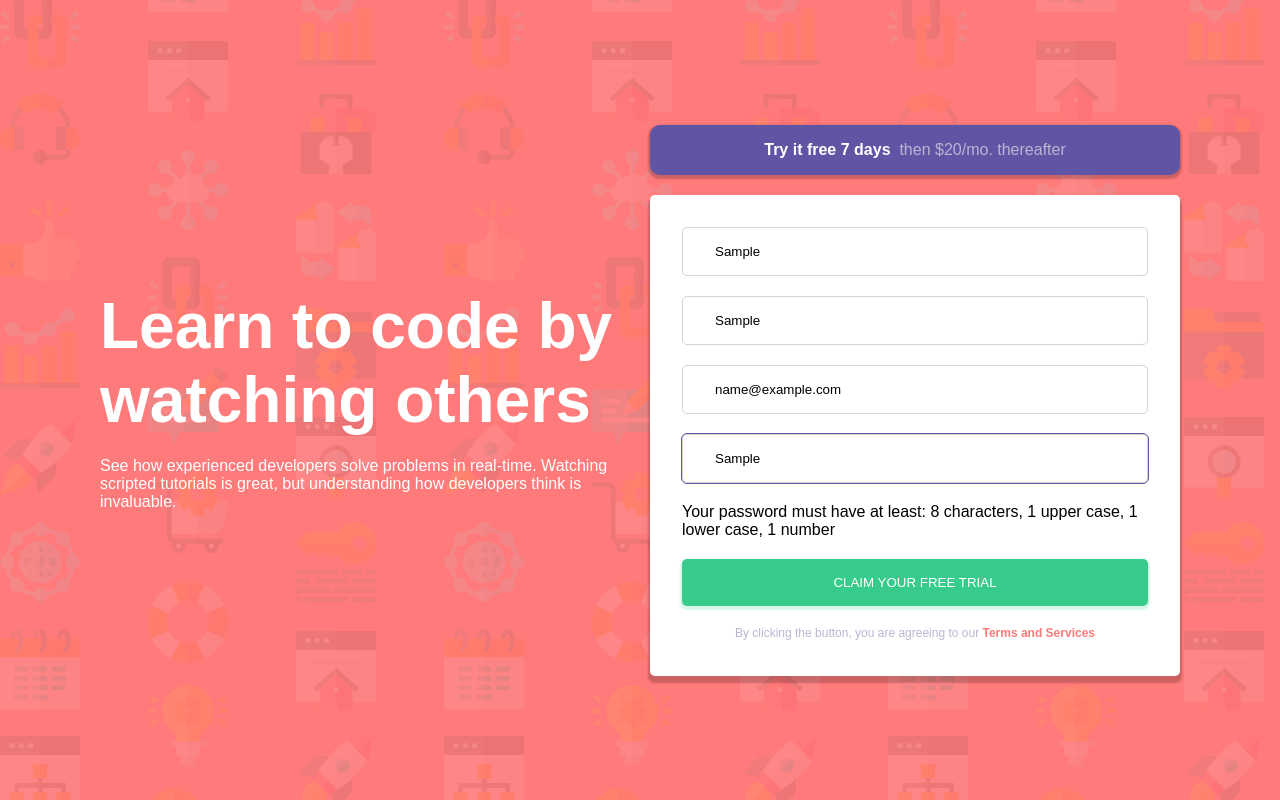
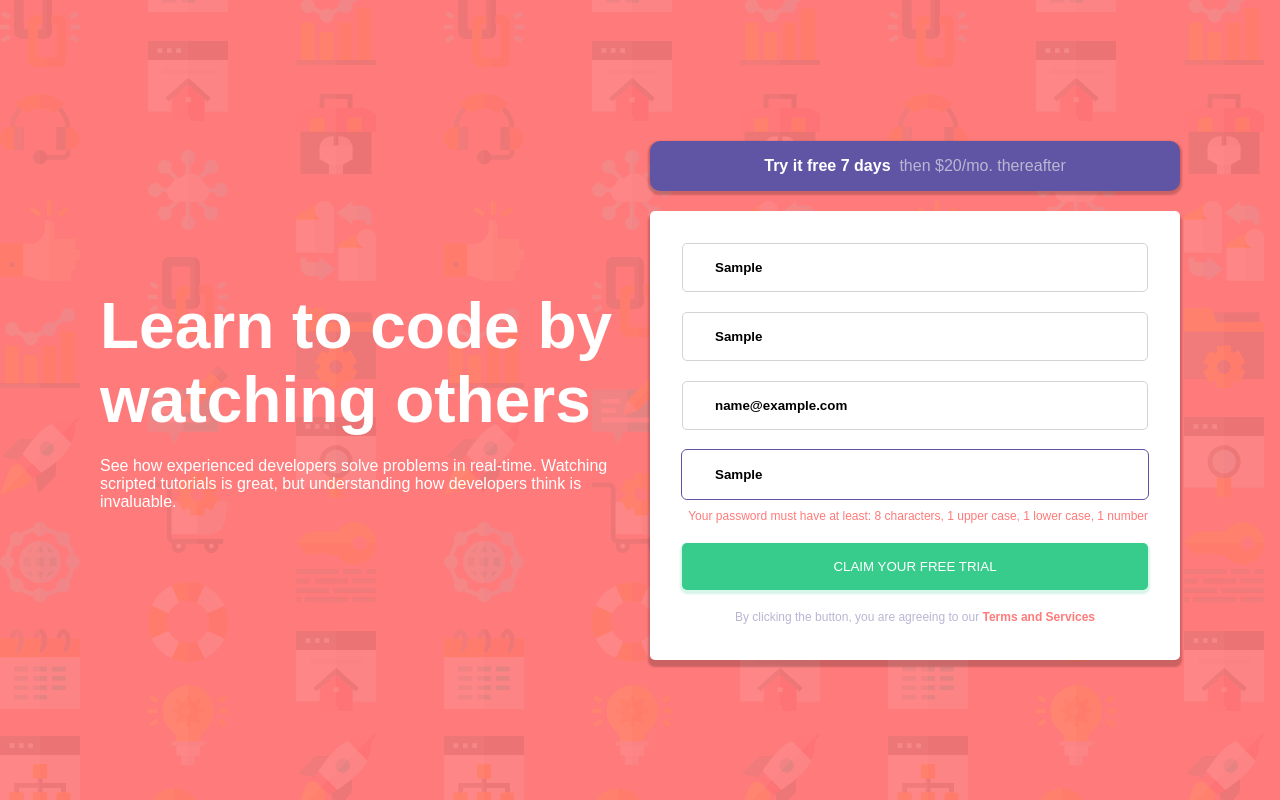
Before and after one commit to Danielhu3/intro-component-ts, a React (Create React App) app: page / in a window 1280 px wide. Both pictures are taken after typing "Sample", "Sample", "name@example.com", "Sample" into the empty fields and a click on the button "CLAIM YOUR FREE TRIAL". Built offline with nearby package versions, Linux system fonts and the light colour scheme.

Commit message:
input and spanError styles on error

```diff
--- /dev/null
+++ b/src/components/right/errorSpan/index.tsx
@@ -0,0 +1,13 @@
+import React from 'react'
+import { ErrorSpan } from './style'
+
+type Props ={
+    message: string;
+}
+const index = ({message}:Props) => {
+  return (
+    <ErrorSpan>{message}</ErrorSpan>
+  )
+}
+
+export default index
--- /dev/null
+++ b/src/components/right/errorSpan/style.ts
@@ -0,0 +1,8 @@
+import styled from "styled-components";
+export const ErrorSpan = styled.span`
+    font-size: 1.2rem;
+    align-self: flex-end;
+    margin-top: -1rem;
+    color: hsl(0, 100%, 74%);
+
+`
--- a/src/components/right/form/index.tsx
+++ b/src/components/right/form/index.tsx
@@ -47,5 +47,3 @@ const Index = () => {
 }
 
 export default Index
-
-//onSubmit={handleSubmit(onSubmit)}
--- a/src/components/right/input/index.tsx
+++ b/src/components/right/input/index.tsx
@@ -1,5 +1,6 @@
 import React from 'react'
 import { UseFormRegister, FieldValues  } from 'react-hook-form';
+import  ErrorSpan  from '../errorSpan/';
 import { Input } from './style';
 
 
@@ -13,14 +14,10 @@ type Props = {
 
 
 const index = ({type, placeholder, register, field, error}:Props) => {
-  if(error){
-    console.log(error)
-    console.log(typeof(error))
-  }
   return (
     <>
-    <Input type={type} {...register(field)} placeholder={placeholder}/>
-    {error ? <span>{error.message}</span> : null}
+    <Input type={type} {...register(field)} placeholder={field === 'email' && error ? 'email@example.com' :placeholder} error={error}/>
+    {error ? <ErrorSpan message={error.message}/> : null}
     </>
   )
 }
--- a/src/components/right/input/style.ts
+++ b/src/components/right/input/style.ts
@@ -1,11 +1,35 @@
 import styled from "styled-components";
-export const Input = styled.input`
+import iconError from '../../../images/icon-error.svg'
+export const Input = styled.input.attrs((props: {error:any}) => props)`
     padding: 1.6rem;
     padding-left:3.2rem;
-    border: solid 1px #d3d3d3;
     border-radius: 0.5rem;
+    font-weight: 700;
+
 
     &:focus{
         outline: solid 1px hsl(248, 32%, 49%);
+        border: solid 1px transparent;
     }
+
+
+
+
+
+    ${props => props.error ? `
+    border: solid 1px hsl(0, 100%, 74%);
+
+    &::placeholder{
+        color:hsl(0, 100%, 74%);
+        background: url(${iconError});
+        background-repeat: no-repeat;
+        background-position-x:right;
+        background-position-y:center;
+        background-size: contain;
+    }
+
+    `
+    : `
+    border: solid 1px #d3d3d3;
+    `}
 `
```
